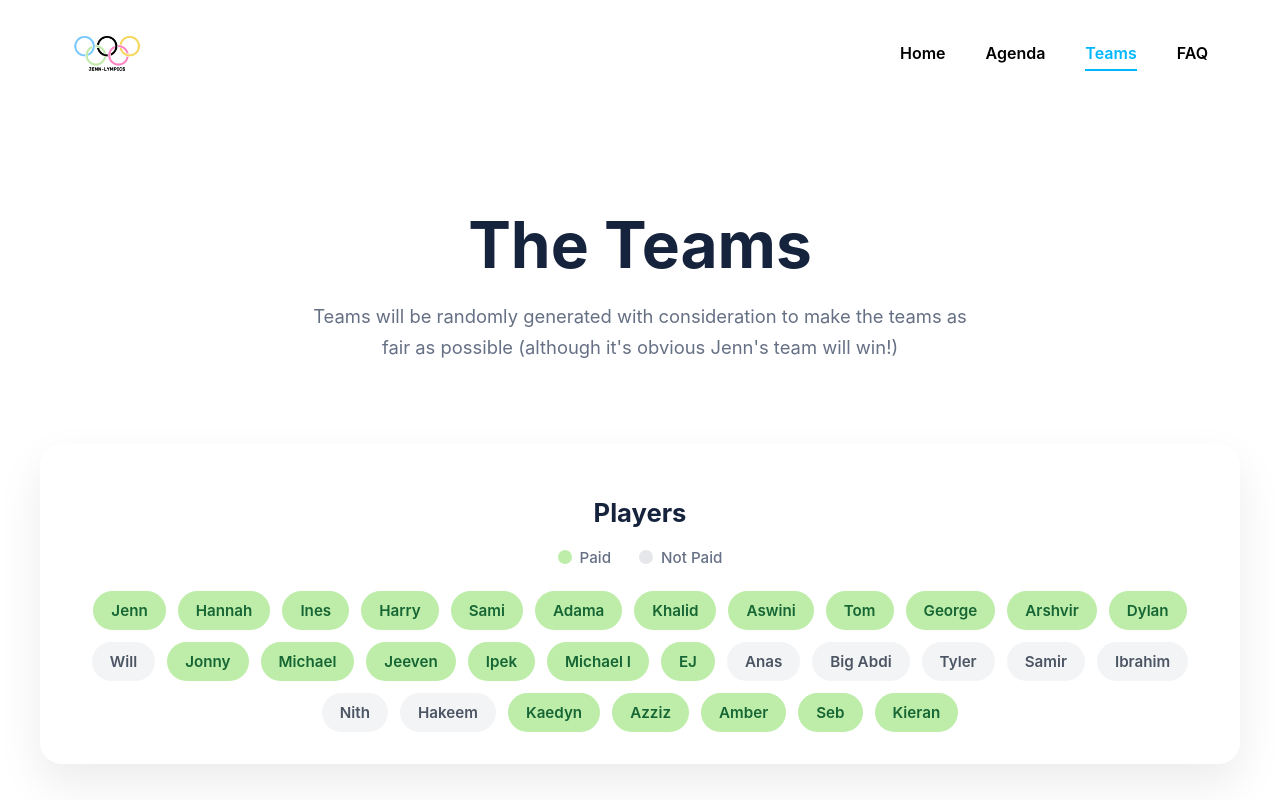
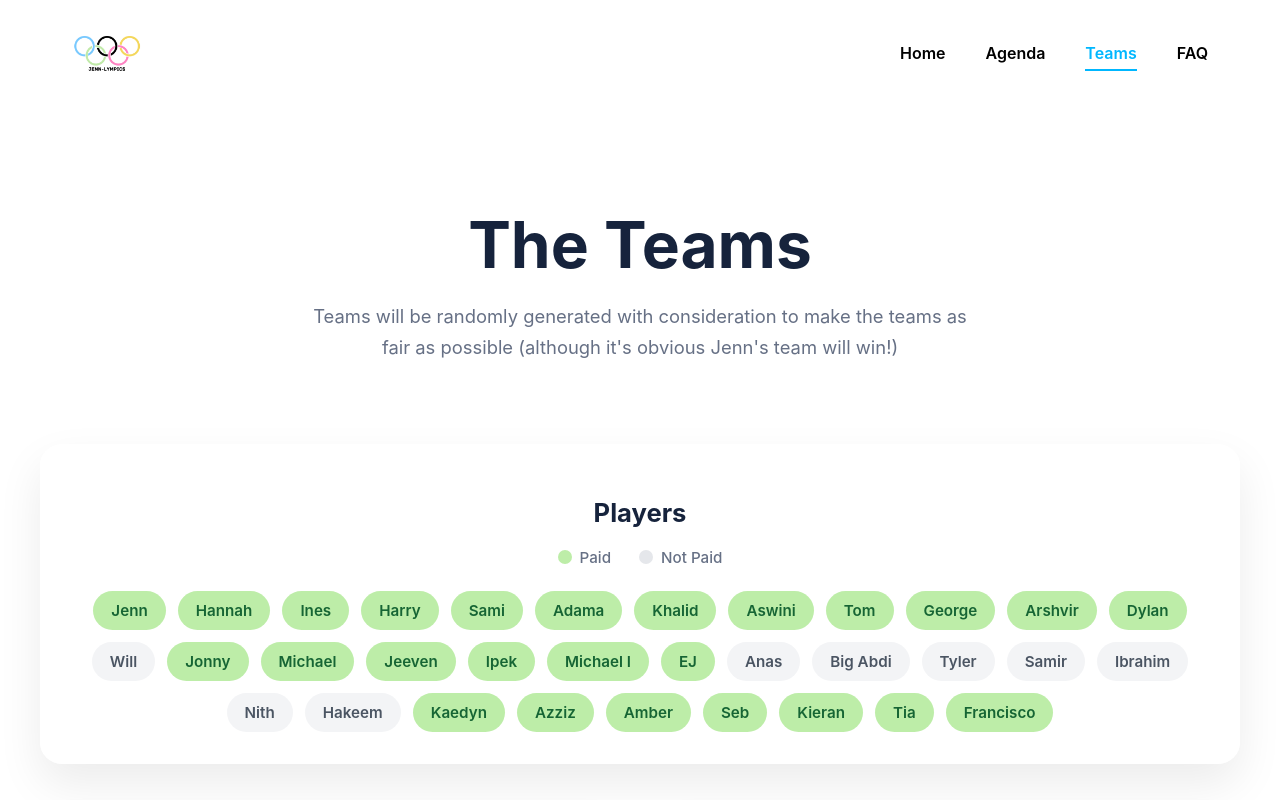
Before and after one commit to Jennipham/jenn-lympics, a React (Vite) app in the folder jenn-lympics-website/: page /teams in a window 1280 px wide. Shown: the top 800 px of the page. Built offline with nearby package versions, Linux system fonts and the light colour scheme.

Commit message:
Update players.ts

```diff
--- a/jenn-lympics-website/src/components/Teams/players.ts
+++ b/jenn-lympics-website/src/components/Teams/players.ts
@@ -30,4 +30,6 @@ export const players = [
         { name: "Amber", paid: true },
         { name: "Seb", paid: true },
         { name: "Kieran", paid: true },
+        { name: "Tia", paid: true },
+        { name: "Francisco", paid: true },
 ];
```
